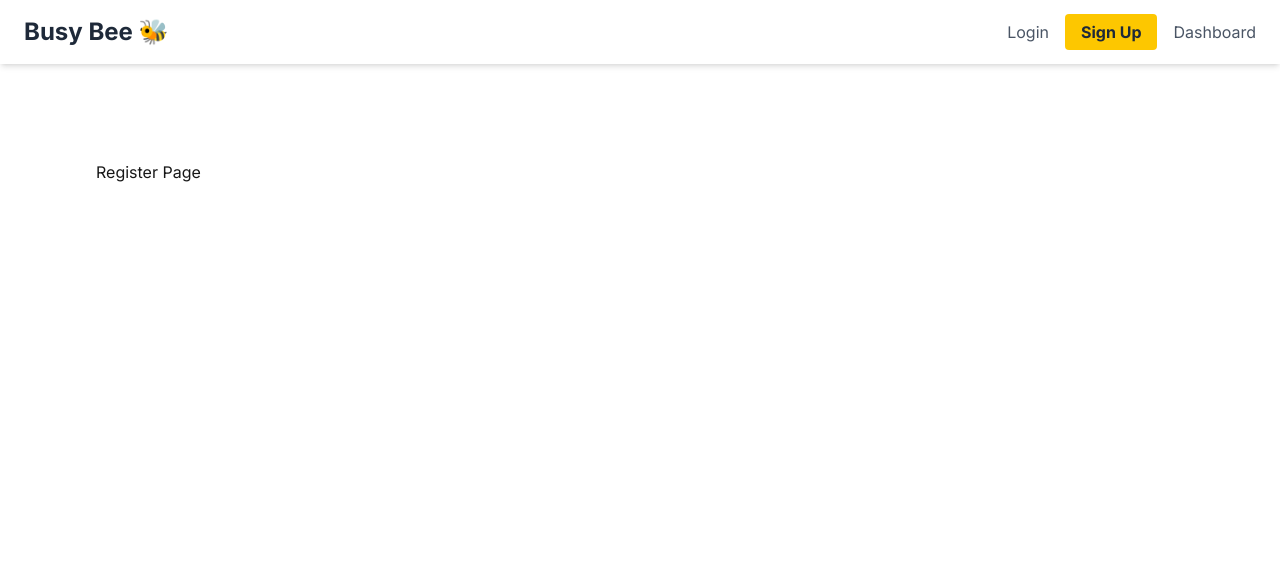
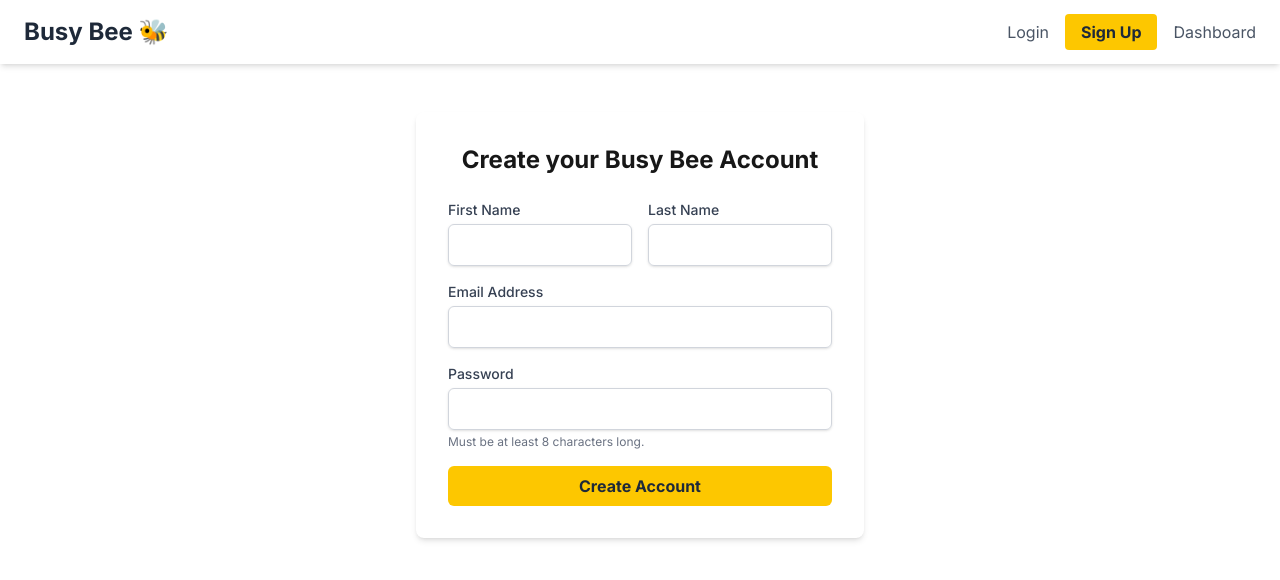
Before and after one commit to kietn20/Busy-Bees, a Next.js app in the folder frontend/: page /register in a window 1280 px wide. Shown: the top 580 px of the page. Built offline with nearby package versions, Linux system fonts and the light colour scheme.

Commit message:
Implement registration page with form handling, input validation, and user authentication integration

```diff
--- a/frontend/src/app/register/page.tsx
+++ b/frontend/src/app/register/page.tsx
@@ -1,3 +1,130 @@
+'use client';
+
+import { useState, FormEvent } from 'react';
+import { useRouter } from 'next/navigation';
+import { useAuth } from '@/context/AuthContext';
+import api from '@/services/api';
+
 export default function RegisterPage() {
-    return <div className="p-24"><h1>Register Page</h1></div>;
+    const [firstName, setFirstName] = useState('');
+    const [lastName, setLastName] = useState('');
+    const [email, setEmail] = useState('');
+    const [password, setPassword] = useState('');
+    const [error, setError] = useState<string | null>(null);
+    const [isLoading, setIsLoading] = useState(false);
+
+    const router = useRouter();
+    const { login } = useAuth();
+
+    const handleSubmit = async (e: FormEvent) => {
+        e.preventDefault();
+        setError(null);
+        setIsLoading(true);
+
+        if (password.length < 8) {
+            setError('Password must be at least 8 characters long.');
+            setIsLoading(false);
+            return;
+        }
+
+        try {
+            const response = await api.post('/auth/register', {
+                firstName,
+                lastName,
+                email,
+                password,
+            });
+
+            const { token, user } = response.data;
+
+            // log the user in immediately after successful registration
+            login(token, user);
+
+            // redirect to the dashboard after
+            router.push('/dashboard');
+
+        } catch {
+            setError('Registration failed. Please try again.');
+        } finally {
+            setIsLoading(false);
+        }
+    };
+
+    return (
+        <div className="flex items-center justify-center mt-12 mb-12">
+            <div className="w-full max-w-md p-8 space-y-6 bg-white rounded-lg shadow-md">
+                <h1 className="text-2xl font-bold text-center">Create your Busy Bee Account</h1>
+
+                <form onSubmit={handleSubmit} className="space-y-4">
+                    <div className="flex space-x-4">
+                        <div className="w-1/2">
+                            <label htmlFor="firstName" className="block text-sm font-medium text-gray-700">First Name</label>
+                            <input
+                                id="firstName"
+                                name="firstName"
+                                type="text"
+                                required
+                                value={firstName}
+                                onChange={(e) => setFirstName(e.target.value)}
+                                className="w-full px-3 py-2 mt-1 border border-gray-300 rounded-md shadow-sm focus:ring-yellow-500 focus:border-yellow-500"
+                            />
+                        </div>
+                        <div className="w-1/2">
+                            <label htmlFor="lastName" className="block text-sm font-medium text-gray-700">Last Name</label>
+                            <input
+                                id="lastName"
+                                name="lastName"
+                                type="text"
+                                required
+                                value={lastName}
+                                onChange={(e) => setLastName(e.target.value)}
+                                className="w-full px-3 py-2 mt-1 border border-gray-300 rounded-md shadow-sm focus:ring-yellow-500 focus:border-yellow-500"
+                            />
+                        </div>
+                    </div>
+
+                    <div>
+                        <label htmlFor="email" className="block text-sm font-medium text-gray-700">Email Address</label>
+                        <input
+                            id="email"
+                            name="email"
+                            type="email"
+                            autoComplete="email"
+                            required
+                            value={email}
+                            onChange={(e) => setEmail(e.target.value)}
+                            className="w-full px-3 py-2 mt-1 border border-gray-300 rounded-md shadow-sm focus:ring-yellow-500 focus:border-yellow-500"
+                        />
+                    </div>
+
+                    <div>
+                        <label htmlFor="password" className="block text-sm font-medium text-gray-700">Password</label>
+                        <input
+                            id="password"
+                            name="password"
+                            type="password"
+                            autoComplete="new-password"
+                            required
+                            value={password}
+                            onChange={(e) => setPassword(e.target.value)}
+                            className="w-full px-3 py-2 mt-1 border border-gray-300 rounded-md shadow-sm focus:ring-yellow-500 focus:border-yellow-500"
+                        />
+                        <p className="mt-1 text-xs text-gray-500">Must be at least 8 characters long.</p>
+                    </div>
+
+                    {error && <p className="text-sm text-red-600 text-center">{error}</p>}
+
+                    <div>
+                        <button
+                            type="submit"
+                            disabled={isLoading}
+                            className="w-full px-4 py-2 font-bold text-gray-800 bg-yellow-400 rounded-md hover:bg-yellow-500 focus:outline-none focus:ring-2 focus:ring-offset-2 focus:ring-yellow-500 disabled:bg-gray-300"
+                        >
+                            {isLoading ? 'Creating Account...' : 'Create Account'}
+                        </button>
+                    </div>
+                </form>
+            </div>
+        </div>
+    );
 }
```
